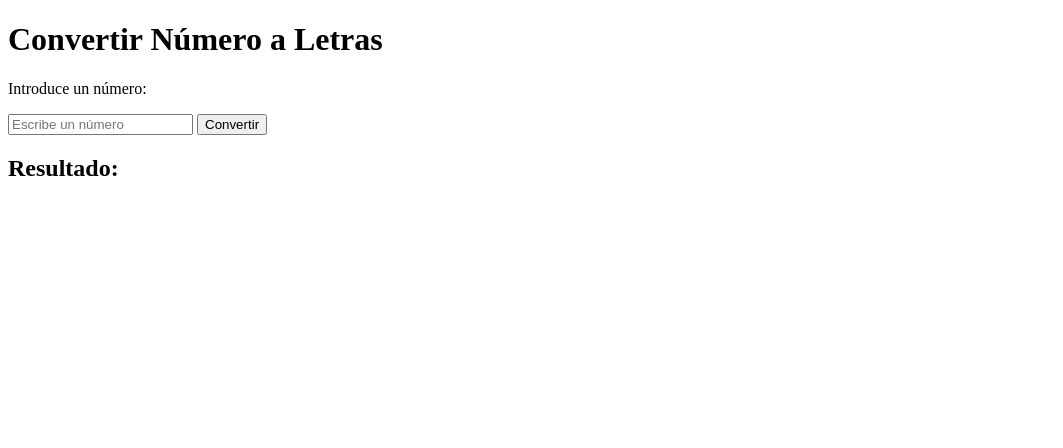
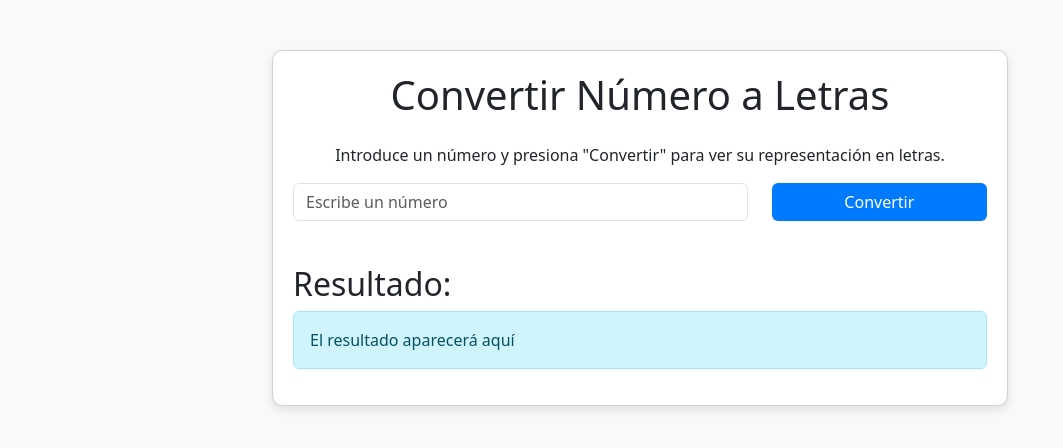
Before and after one commit to DanielMR5/TallerGitDanielMueses, a plain HTML site: page index.html in a window 1280 px wide. Shown: the whole page, without its empty margins (0-1063 px from the left). Drawn offline with nearby package versions, Linux system fonts and the light colour scheme; a small style sheet from the web is missing.

Commit message:
Añadir Bootstrap al proyecto y mejorar interfaz

```diff
--- a/index.html
+++ b/index.html
@@ -4,6 +4,70 @@
     <meta charset="UTF-8">
     <meta name="viewport" content="width=device-width, initial-scale=1.0">
     <title>Convertir Número a Letras</title>
+
+    <!-- Vinculación de Bootstrap (agregado en el <head>) -->
+    <link href="https://cdn.jsdelivr.net/npm/bootstrap@5.3.3/dist/css/bootstrap.min.css" rel="stylesheet" integrity="sha384-KyZXEAg3QhqLMpG8r+8fhAXLRzCv6QZtt2eF6XZL5zVxWdhHxD8V9+UzgE9B5tTm" crossorigin="anonymous">
+    <script src="https://cdn.jsdelivr.net/npm/bootstrap@5.3.3/dist/js/bootstrap.bundle.min.js" integrity="sha384-vjsK5tL0Qdy1ChSYzD5QmDlvK+RmthtsGVqB2jUIgnzVy+mheEy+rTdA6/zr2fjJ" crossorigin="anonymous"></script>
+
+    <!-- Estilos personalizados (agregado) -->
+    <style>
+        body {
+            background-color: #f8f9fa; /* Fondo suave */
+        }
+        .container {
+            margin-top: 50px; /* Margen superior */
+        }
+        .card {
+            padding: 20px; /* Espaciado interior */
+            border-radius: 10px; /* Bordes redondeados */
+            box-shadow: 0 4px 8px rgba(0, 0, 0, 0.1); /* Sombra */
+        }
+        .btn-custom {
+            background-color: #007bff;
+            color: white;
+        }
+        .btn-custom:hover {
+            background-color: #0056b3; /* Cambio de color en hover */
+        }
+        .resultado {
+            margin-top: 20px; /* Espaciado superior */
+        }
+    </style>
+</head>
+<body>
+
+    <!-- Contenedor principal con clases de Bootstrap (modificado) -->
+    <div class="container">
+        <div class="row justify-content-center"> <!-- Centra el contenido -->
+            <div class="col-md-8"> <!-- Ancho de columna -->
+                <div class="card"> <!-- Tarjeta con Bootstrap -->
+                    <h1 class="text-center mb-4">Convertir Número a Letras</h1>
+                    <p class="text-center">Introduce un número y presiona "Convertir" para ver su representación en letras.</p>
+
+                    <!-- Formulario con estructura Bootstrap -->
+                    <div class="row mb-4">
+                        <div class="col-md-8">
+                            <!-- Input con clase de Bootstrap -->
+                            <input type="number" id="numero" class="form-control" placeholder="Escribe un número" aria-label="Escribe un número">
+                        </div>
+                        <div class="col-md-4">
+                            <!-- Botón con clase personalizada -->
+                            <button class="btn btn-custom w-100" onclick="convertirNumero()">Convertir</button>
+                        </div>
+                    </div>
+
+                    <!-- Sección del resultado -->
+                    <div class="resultado">
+                        <h2>Resultado:</h2>
+                        <!-- Alerta Bootstrap para el resultado -->
+                        <p id="resultado" class="alert alert-info">El resultado aparecerá aquí</p>
+                    </div>
+                </div>
+            </div>
+        </div>
+    </div>
+
+    <!-- Script para la conversión (sin cambios) -->
     <script>
         function numeroALetras(num) {
             const unidades = ['cero', 'uno', 'dos', 'tres', 'cuatro', 'cinco', 'seis', 'siete', 'ocho', 'nueve'];
@@ -64,18 +128,13 @@
 
         function convertirNumero() {
             const numero = parseInt(document.getElementById("numero").value);
+            if (isNaN(numero)) {
+                document.getElementById("resultado").innerText = 'Por favor, introduce un número válido.';
+                return;
+            }
             const resultado = numeroALetras(numero);
             document.getElementById("resultado").innerText = resultado;
         }
     </script>
-</head>
-<body>
-    <h1>Convertir Número a Letras</h1>
-    <p>Introduce un número:</p>
-    <input type="number" id="numero" placeholder="Escribe un número">
-    <button onclick="convertirNumero()">Convertir</button>
-
-    <h2>Resultado:</h2>
-    <p id="resultado"></p>
 </body>
 </html>
```
